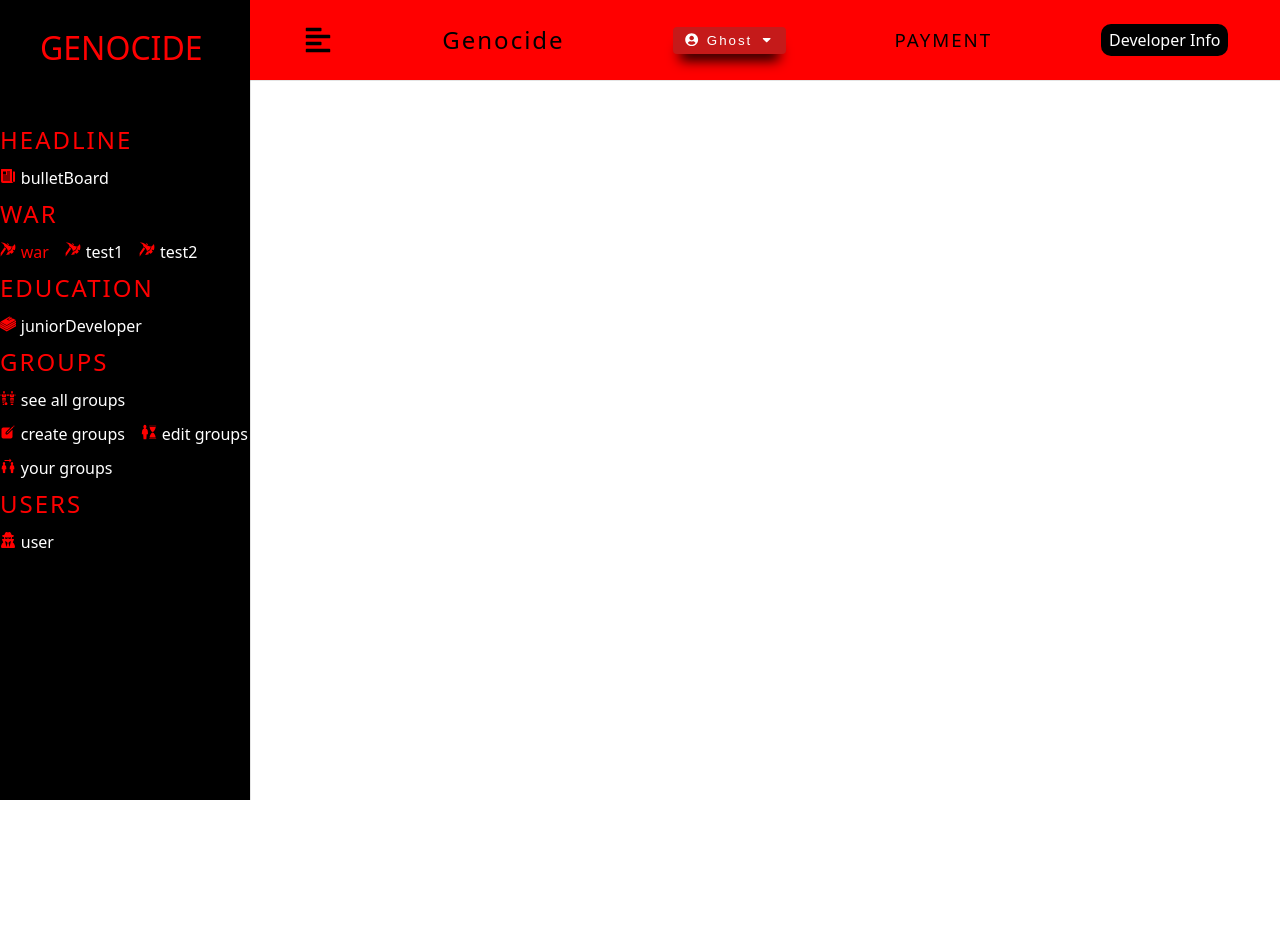
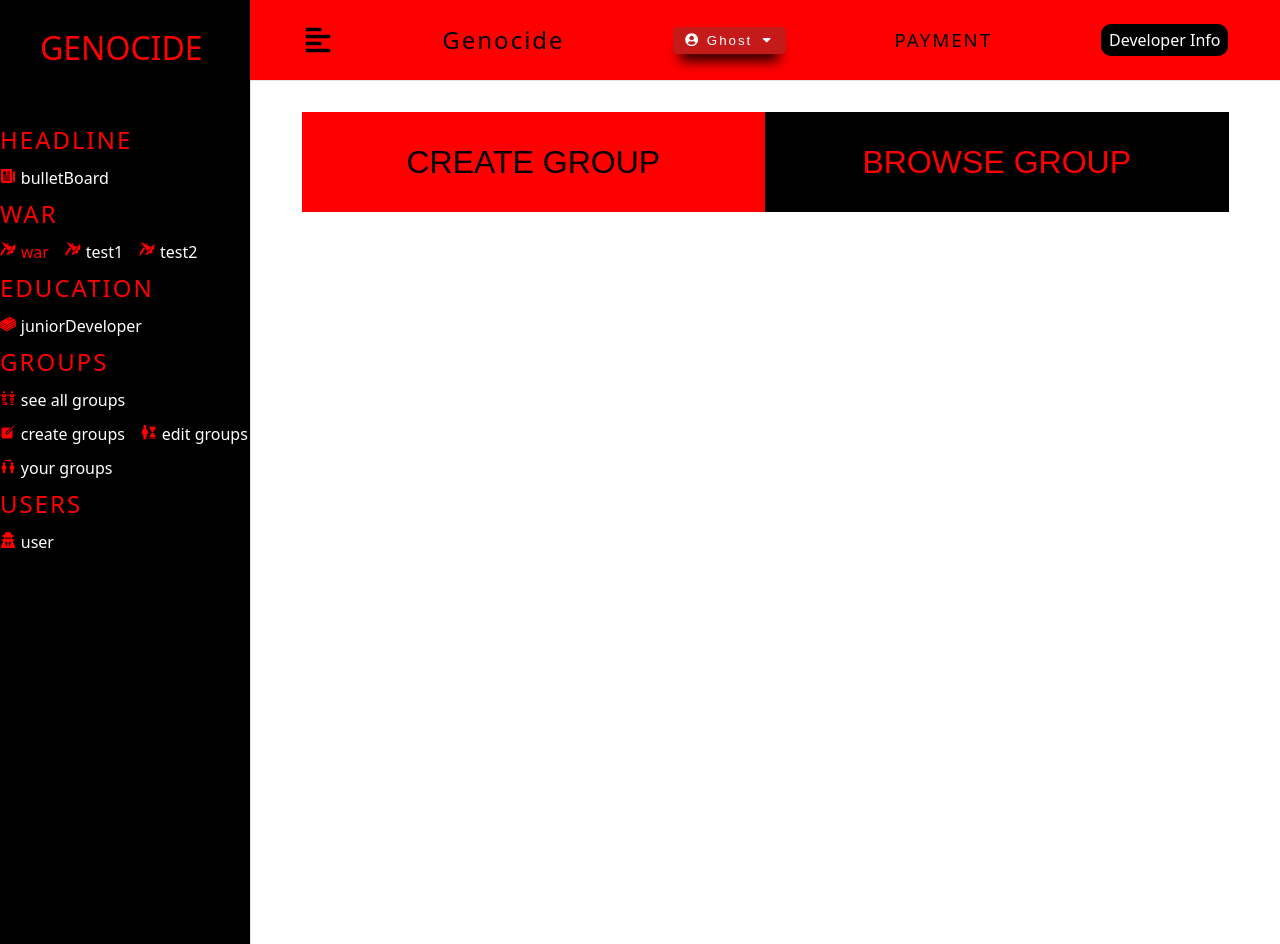
Before and after one commit to gen-spiderw3b/Genocide_API, a React (Vite) app in the folder client/: page /dashboard/war in a window 1280 px wide. Before the commit the page ends 800 px from the top, so only its background shows below. Built offline with nearby package versions, Linux system fonts and the light colour scheme.

Commit message:
started GroupContent

```diff
--- /dev/null
+++ b/client/src/Components/Group/CreateGroupForm.jsx
@@ -0,0 +1,21 @@
+import { Form } from "react-router-dom";
+import { FormInput } from "../index";
+
+const CreateGroupForm = () => {
+  return (
+    <>
+      <Form method="POST" className="form">
+        <FormInput type="text" name="groupName" placeholder="GroupName" />
+        <FormInput
+          type="number"
+          name="numOfPlayers"
+          placeholder="how many players"
+        />
+        <button type="submit" className="btn-block">
+          submit
+        </button>
+      </Form>
+    </>
+  );
+};
+export default CreateGroupForm;
--- a/client/src/Components/index.js
+++ b/client/src/Components/index.js
@@ -9,3 +9,4 @@ export { default as SmallSidebar } from "./SideBars/SmallSidebar";
 export { default as DashboardNavbar } from "./SideBars/DashboardNavbar";
 export { default as NavLinks } from "./SideBars/NavLinks";
 export { default as LogoutContainer } from "./SideBars/LogoutContainer";
+export { default as CreateGroupForm } from "./Group/CreateGroupForm";
--- a/client/src/Pages/War/War.jsx
+++ b/client/src/Pages/War/War.jsx
@@ -1,9 +1,29 @@
 import { Outlet } from "react-router-dom";
+import { CreateGroupForm } from "../../Components/index";
+import { useState } from "react";
+import Wrapper from "../../Wrappers/War/war";
+
 const War = () => {
+  const [isCreateGroupForm, setIsGroupForm] = useState(false);
+
+  const createGroup = () => {
+    setIsGroupForm(!isCreateGroupForm);
+  };
   return (
-    <div>
+    <Wrapper>
+      <nav className="war-nav">
+        <div className="nav-center">
+          <button className="btn-component create-group" onClick={createGroup}>
+            create group
+          </button>
+          <button className="btn-component browse-group">browse group</button>
+        </div>
+        <div className="content">
+          {isCreateGroupForm ? <CreateGroupForm /> : null}
+        </div>
+      </nav>
       <Outlet />
-    </div>
+    </Wrapper>
   );
 };
 export default War;
--- /dev/null
+++ b/client/src/Wrappers/War/war.js
@@ -0,0 +1,59 @@
+import styled from "styled-components";
+
+const Wrapper = styled.main`
+  background: white;
+  min-height: 100vh;
+  .war-nav {
+    height: 5rem;
+    background: grey;
+  }
+  .nav-center {
+    width: 100%;
+    display: grid;
+    grid-template-columns: 1fr 1fr;
+    grid-template-rows: 100px;
+  }
+  .btn-component {
+    border: transparent;
+  }
+  .create-group {
+    background: red;
+    text-transform: uppercase;
+    font-size: 2rem;
+    color: black;
+  }
+  .browse-group {
+    background: black;
+    text-transform: uppercase;
+    font-size: 2rem;
+    color: red;
+  }
+  .content {
+    margin-top: 5rem;
+    display: grid;
+    place-items: center;
+  }
+  .form {
+    background: black;
+  }
+  label {
+    color: red;
+    margin-bottom: 2rem;
+  }
+  .form-input {
+    margin-bottom: 2rem;
+  }
+  .form-input::placeholder {
+    color: red;
+    text-transform: capitalize;
+  }
+  .btn-block {
+    background: red;
+    color: black;
+    border: transparent;
+    border-radius: 10px;
+    padding: 1rem 0;
+  }
+`;
+
+export default Wrapper;
```
